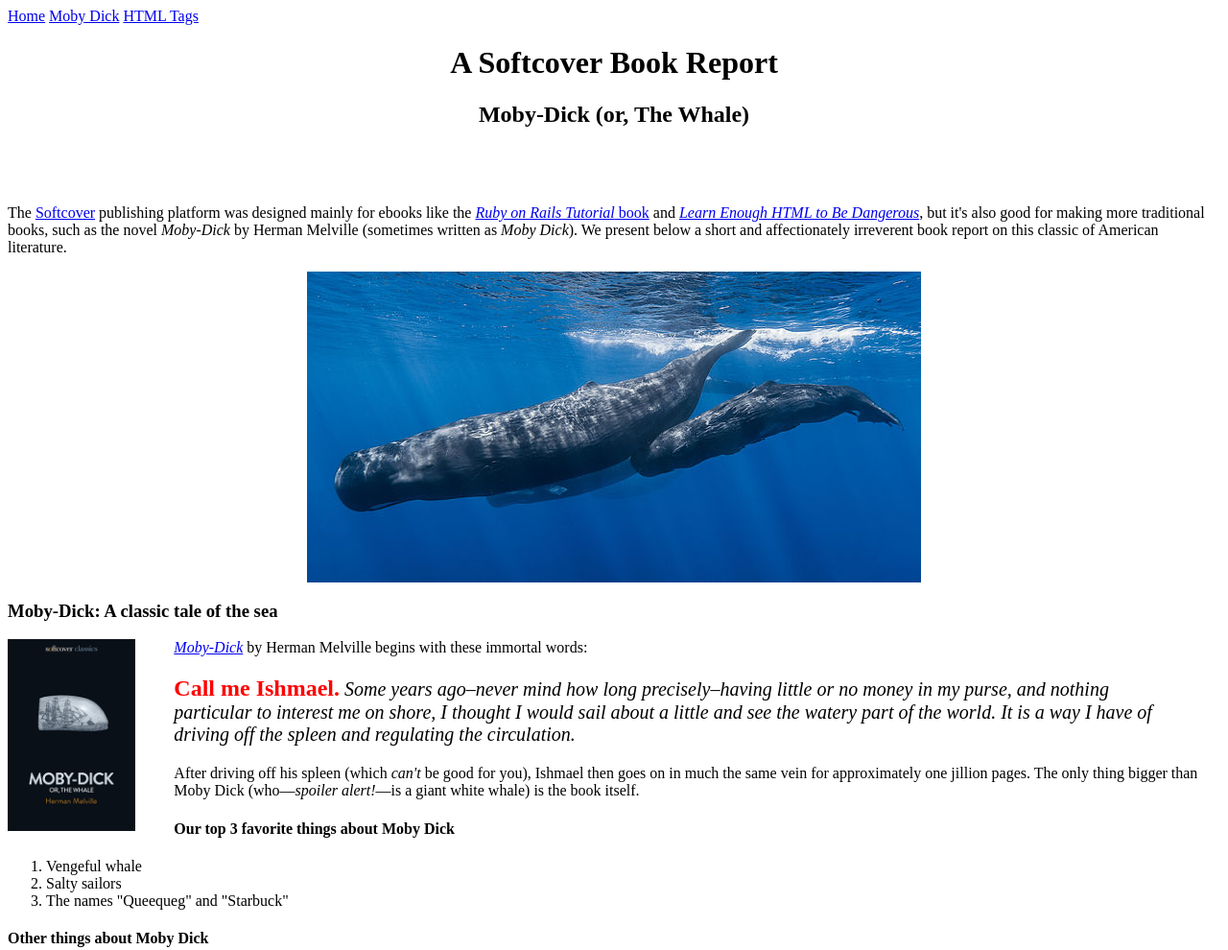
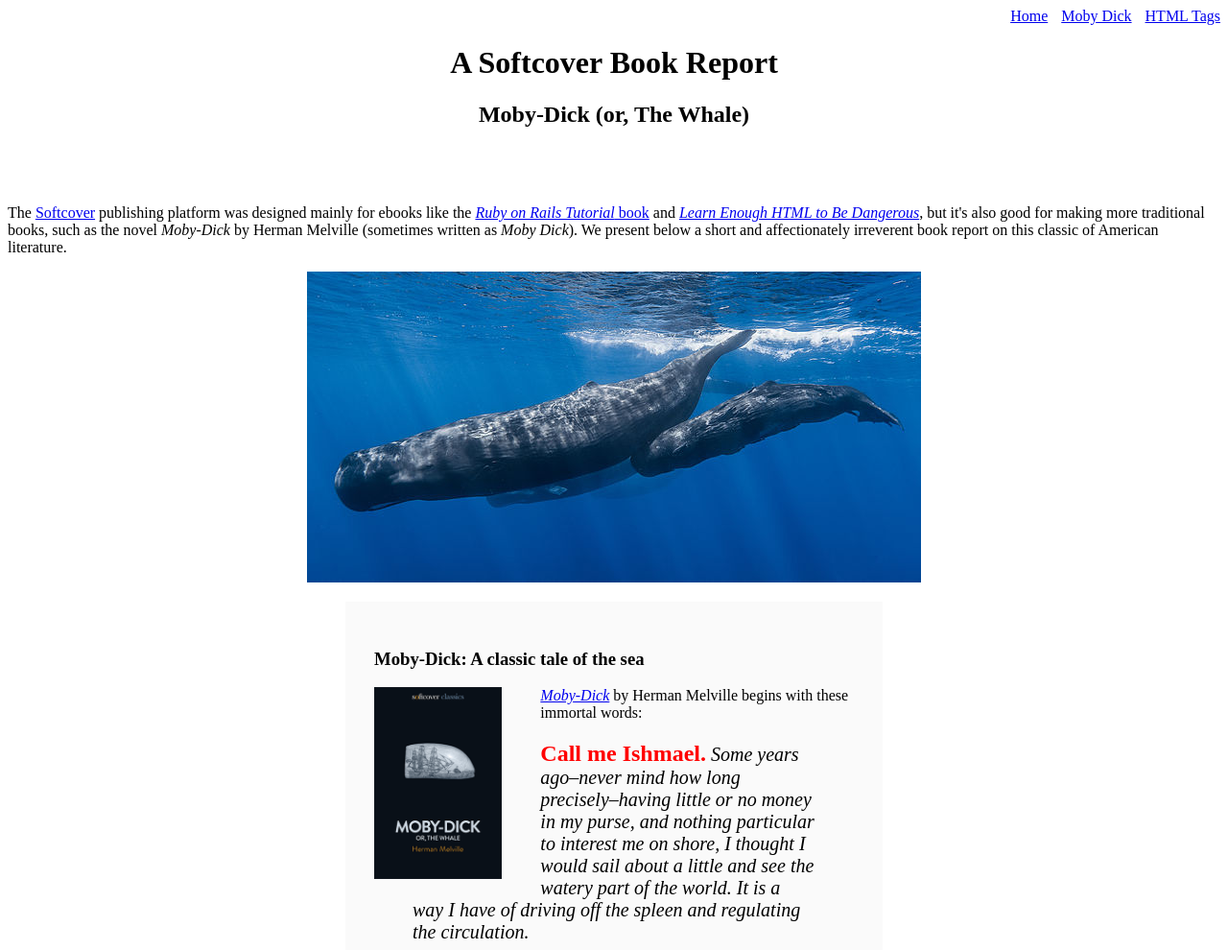
Before and after one commit to ppitchford/website, a plain HTML site: page moby_dick.html in a window 1280 px wide. Shown: the top 990 px of the page at 96% size. Drawn offline with Linux system fonts and the light colour scheme.

Commit message:
Refactor inline styles into a stylesheet

```diff
--- /dev/null
+++ b/css/main.css
@@ -0,0 +1,6 @@
+.nav-menu {
+    text-align: right;
+  }
+.nav-spacing {
+    margin: 0 0 0 10px;
+  }
--- a/moby_dick.html
+++ b/moby_dick.html
@@ -5,12 +5,13 @@
     <meta http-equiv="X-UA-Compatible" content="IE=edge" />
     <meta name="viewport" content="width=`, initial-scale=1.0" />
     <title>Moby Dick</title>
+    <link rel="stylesheet" href="css/main.css">
   </head>
   <body>
-    <div>
+    <div id="main-nav" class="nav-menu">
       <a href="index.html">Home</a>
-      <a href="moby_dick.html">Moby Dick</a>
-      <a href="tags.html">HTML Tags</a>
+      <a href="moby_dick.html" class="nav-spacing">Moby Dick</a>
+      <a href="tags.html" class="nav-spacing">HTML Tags</a>
     </div>
 
     <!-- much here to be styled, will do so in last section -->
@@ -37,7 +38,7 @@
     <a href="https://commons.wikimedia.org/wiki/File:Sperm_whale_pod.jpg">
       <img src="images/sperm_whales.jpg" style="display: block; margin: 0 auto;"/>
     </a>
-    <div>
+    <div style="width: 500px; margin: 20px auto; padding: 30px; background-color: #fafafa;">
       <h3>Moby-Dick: A classic tale of the sea</h3>
       <a
         href="https://www.softcover.io/read/6070fb03/moby-dick"
```
Also changed, not shown: index.html (+4 -3 lines), tags.html (+5 -4 lines).
